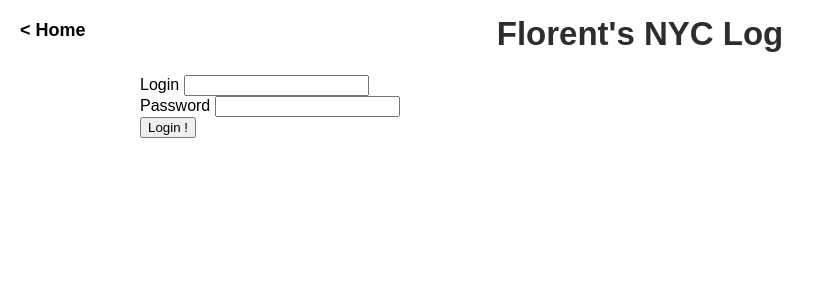
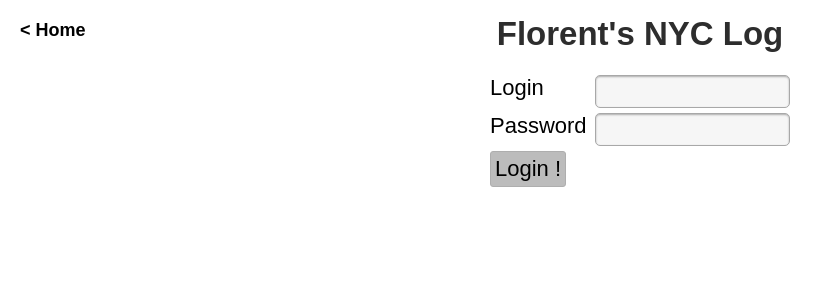
Before and after one commit to feuloren/nylog, a Flask app: page /login in a window 1280 px wide. Shown: the top 300 px of the page, without its empty margins (0-833 px from the left). Run offline with Flask 2, Linux system fonts and the light colour scheme; parts of the project's set-up code (start-up, migrations or seed data) failed here and were passed over.

Commit message:
Cosmectic changes on home page and login form

```diff
--- a/nylog/static/css/own.css
+++ b/nylog/static/css/own.css
@@ -117,6 +150,51 @@
     background-color: rgb(197, 197, 197);
 }
 
+.login-form {
+    margin: 0px auto;
+    position: relative;
+    width: 300px;
+    font-size: 22px;
+}
+
+.login-form .control {
+    text-align: right;
+    padding-bottom: 5px;
+}
+
+.login-form label {
+    float: left;
+}
+
+.login-form .control input[type=text], .login-form .control input[type=password] {
+    display: inline-block;
+    text-align: left;
+    border: 1px solid #A8A8A8;
+    padding: 8px;
+    border-radius: 5px;
+    background-color: #F6F6F6;
+    box-shadow: 0px 1px 2px rgba(0, 0, 0, 0.3) inset, 0px 1px rgba(255, 255, 255, 0.06);
+}
+
+.login-form .login-button {
+    background-color: rgb(188, 188, 188);
+    border: 1px solid rgb(174, 174, 174);;
+    padding: 4px;
+    font-size: 22px;
+    border-radius: 3px;
+    cursor: pointer;
+}
+
+.login-form .login-button:hover {
+    background-color: rgb(160, 160, 160);
+    text-shadow: none;
+}
+
+.login-form .control input[type=text]:focus, .login-form .control input[type=password]:focus {
+    border: 1px solid rgb(51, 135, 0);
+    background-color: rgb(254, 254, 254);
+}
+
 @media screen and (max-device-width: 480px) {
     h1 {
         margin-bottom: 10px;
--- a/nylog/templates/home.html
+++ b/nylog/templates/home.html
@@ -3,13 +3,14 @@
 {% block content %}
 {% for post in posts %}
 <div class="post-summary">
-<h2><a href="{{ url_for('show_post', id = post.id, slug = post.slug) }}">{{ post.title }}</a>
+<h2><a href="{{ url_for('show_post', id = post.id, slug = post.slug) }}">{{ post.title.strip() }}</a>
 <small>{{ post.created_at | format_date_local }}</small></h2>
 <p>
 {{ parse_post(post.content) | truncate(255, True) }}
 </p>
 </div>
 {% endfor %}
+{% if paginate.has_next or paginate.has_prev %}
   <div id="pagination">
     {% if paginate.has_next %}
       <a href="{{ url_for('index', page = paginate.next_num) }}">{% trans %}Read more{% endtrans %}</a>
@@ -21,5 +22,5 @@
       <a href="{{ url_for('index', page = paginate.prev_num) }}">{% trans %}Back to previous page{% endtrans %}</a>
     {% endif %}
   </div>
-</div>
+{% endif %}
 {% endblock %}
--- a/nylog/templates/login.html
+++ b/nylog/templates/login.html
@@ -5,9 +5,11 @@
 {% endblock %}
 {% block content %}
   <form method="POST" action="{{ url_for('login') }}">
-    {{ form.hidden_tag() }}
-    <div>{{ form.login.label }} {{ form.login() }}</div>
-    <div>{{ form.password.label }} {{ form.password() }}</div>
-    <input type="submit" value="{% trans %}Login !{% endtrans %}"/>
+    <div class="login-form">
+      {{ form.hidden_tag() }}
+      <div class="control">{{ form.login.label }} {{ form.login() }}</div>
+      <div class="control">{{ form.password.label }} {{ form.password() }}</div>
+      <input class="login-button" type="submit" value="{% trans %}Login !{% endtrans %}"/>
+    </div>
   </form>
 {% endblock %}
```
Also changed, not shown: other parts of nylog/static/css/own.css (+43 -0 lines). Lines whose indentation alone changed are shown as unchanged.
